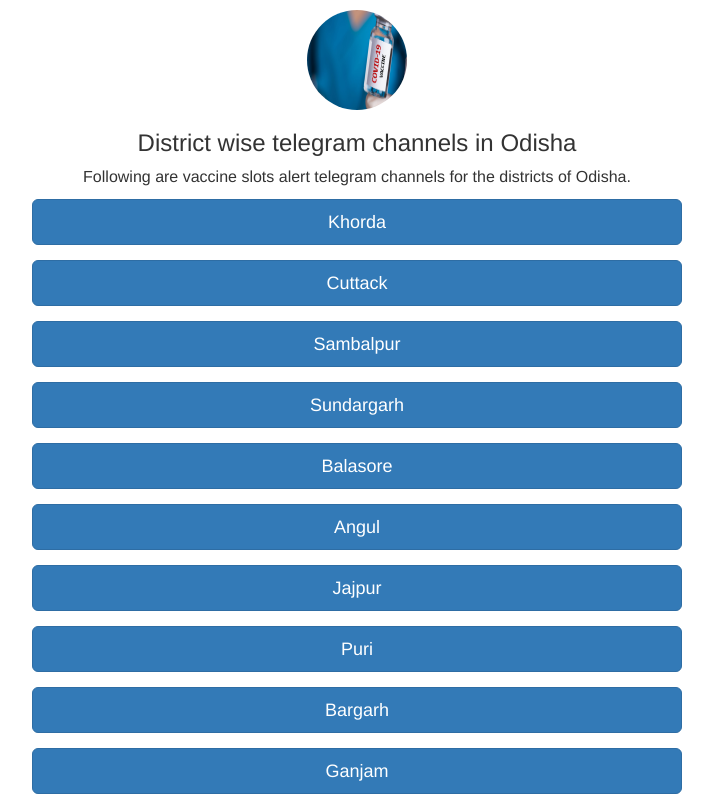
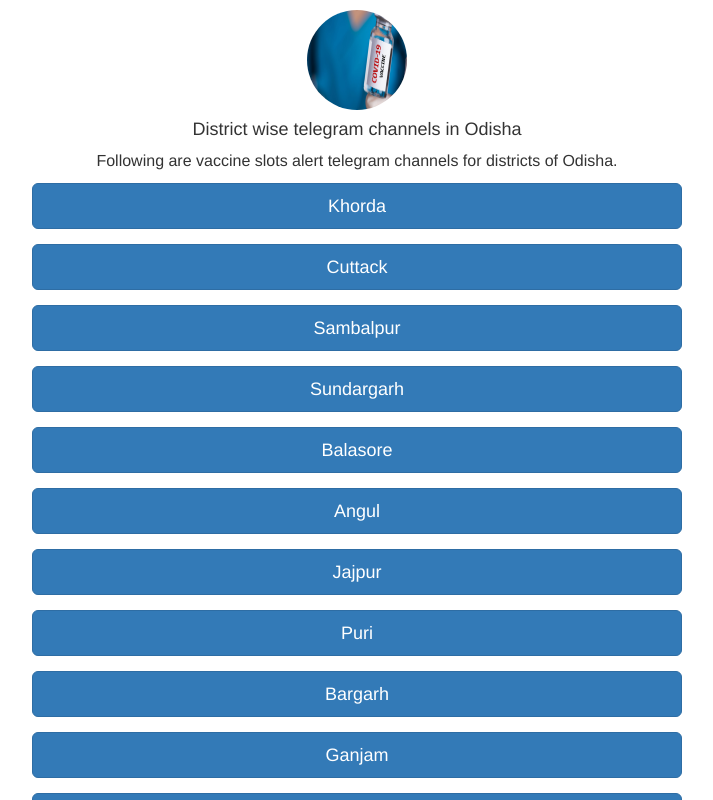
Before and after one commit to dassubhasish96/odisha-vaccine-alerts, a React (Create React App) app: page / in a window 1280 px wide. Shown: the top 800 px of the page, without its empty margins (298-1011 px from the left). Built offline with nearby package versions, Linux system fonts and the light colour scheme.

Commit message:
ui change

```diff
--- a/src/components/shared/Header/header.component.js
+++ b/src/components/shared/Header/header.component.js
@@ -9,8 +9,8 @@ function Header(props) {
     return (
         <Fragment>
              <img class = "image" src= {banner} alt="vaccine banner" ></img>
-           <h3>District wise telegram channels in Odisha</h3>
-           <p>Following are vaccine slots alert telegram channels for the districts of Odisha.
+           <h4>District wise telegram channels in Odisha</h4>
+           <p>Following are vaccine slots alert telegram channels for districts of Odisha.
            </p>
         </Fragment>
     );
```
